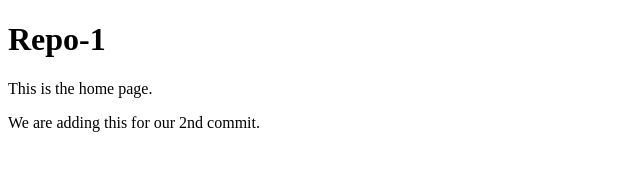
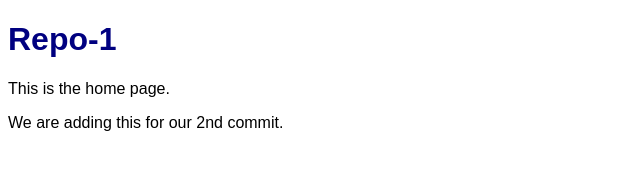
Before and after one commit to ifotn/repo-1, a plain HTML site: page index.html in a window 1280 px wide. Shown: the whole page, without its empty margins (0-640 px from the left). Drawn offline with Linux system fonts and the light colour scheme.

Commit message:
added css

```diff
--- a/index.html
+++ b/index.html
@@ -3,6 +3,7 @@
 <html>
 	<head>
 		<title>Index - Repo-1</title>
+		<link rel="stylesheet" href="site.css" />
 	</head>
 	<body>
 		<h1>Repo-1</h1>
--- /dev/null
+++ b/site.css
@@ -0,0 +1,8 @@
+
+	h1 {
+		color: navy;
+	}
+
+	body {
+		font-family: Arial;
+	}
```
